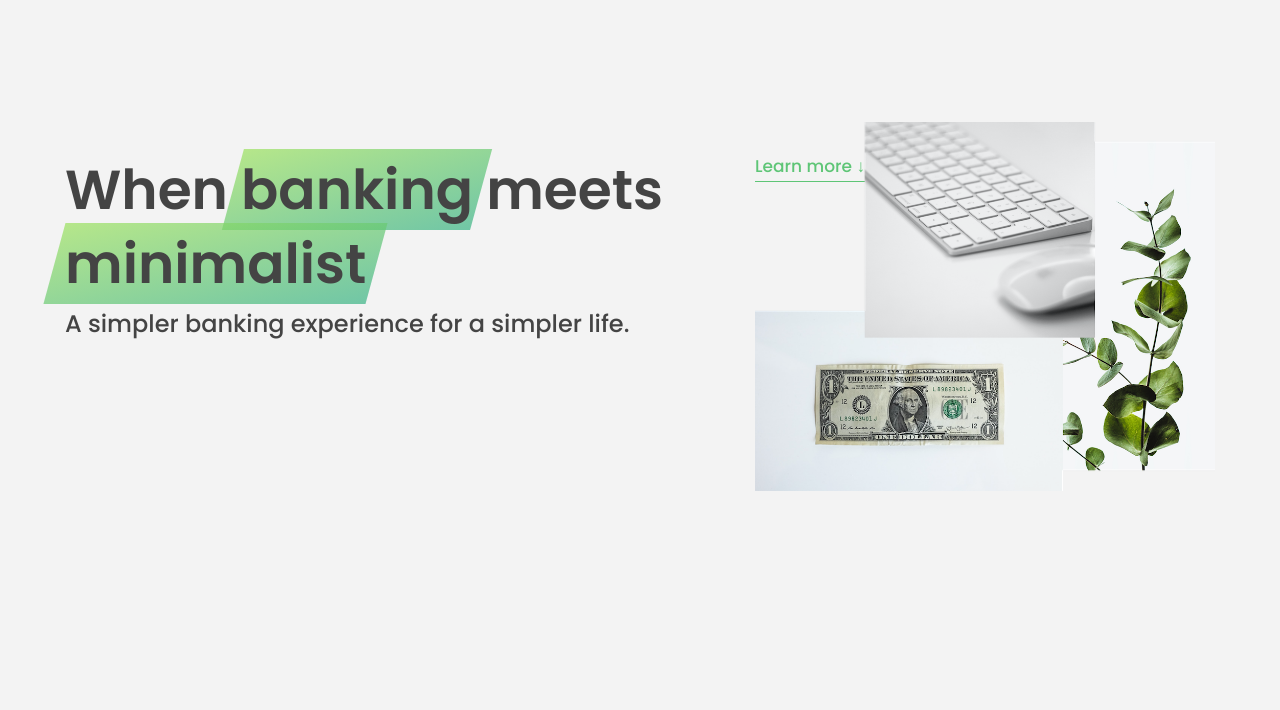
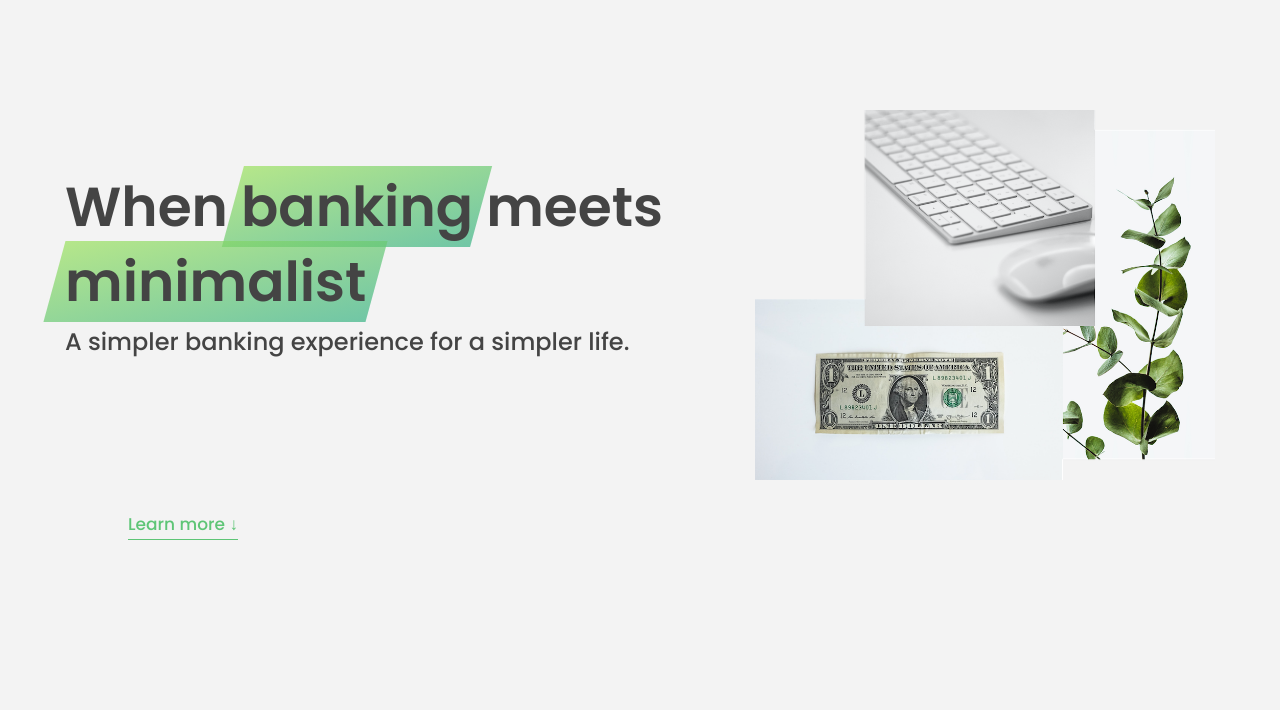
Before and after one commit to Anas-Shalaby/Bankist-web, a plain HTML site: page index.html in a window 1280 px wide. Shown: the part 90-800 px from the top of the page. Drawn offline with nearby package versions, Linux system fonts and the light colour scheme.

Commit message:
Button responsive

```diff
--- a/style.css
+++ b/style.css
@@ -198,8 +198,17 @@ img {
   display: flex;
   flex-direction: column;
   align-items: center;
+
+  position: relative;
 }
-
+.box2 {
+  display: flex;
+  flex-direction: column-reverse;
+}
+.box2 button {
+  position: absolute;
+  left: 10%;
+}
 .header__title {
   flex: 1;
 
```
